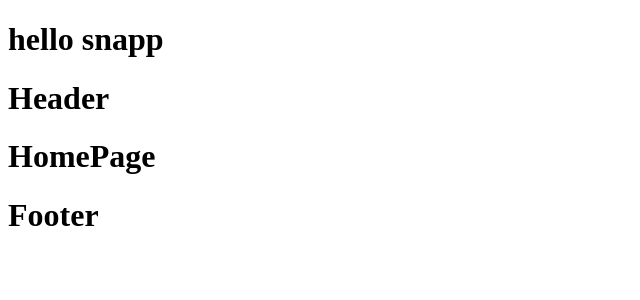
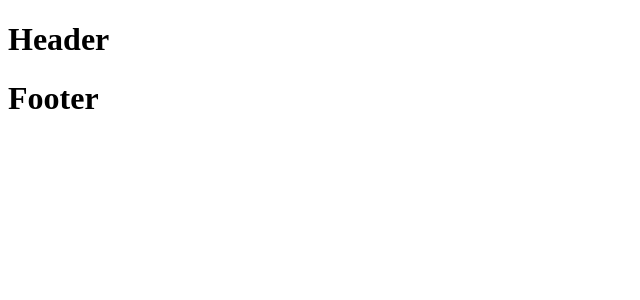
Before and after one commit to Kasra-Zafari/snapp-contacts, a React (Vite) app: page / in a window 1280 px wide. Shown: the top 300 px of the page, without its empty margins (0-640 px from the left). Built offline with nearby package versions, Linux system fonts and the light colour scheme.

Commit message:
create Layout

```diff
--- a/src/App.jsx
+++ b/src/App.jsx
@@ -2,17 +2,20 @@
 // import './App.css'
 
 import HomePage from "./components/HomePage"
-import Header from "./components/Header/Header"
-import Footer from "./components/Footer/Footer"
+import Layout from "./components/Layout/Layout"
+import { BrowserRouter, Routes, Route } from "react-router-dom"
 
 function App() {
 
   return (
     <>
-      <h1>hello snapp</h1>
-      <Header/>
-      <HomePage/>
-      <Footer/>
+      <BrowserRouter>
+      <Layout>
+        <Routes>
+          <Route path="/" element={<HomePage/>}/>
+        </Routes>
+      </Layout>
+      </BrowserRouter>
     </>
   )
 }
--- /dev/null
+++ b/src/components/Layout/Layout.jsx
@@ -0,0 +1,13 @@
+import Header from "../Header/Header"
+import Footer from "../Footer/Footer"
+
+const Layout = ({ Children }) => {
+    return (
+        <>
+            <Header />
+            {Children}
+            <Footer/>
+        </>
+    )
+}
+export default Layout;
```
